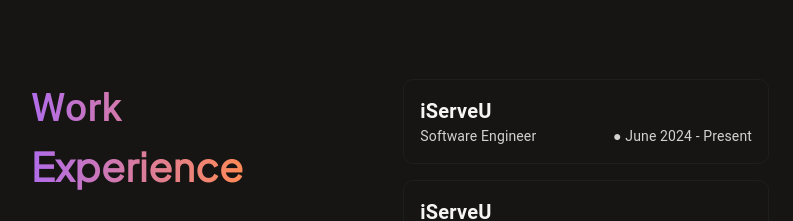
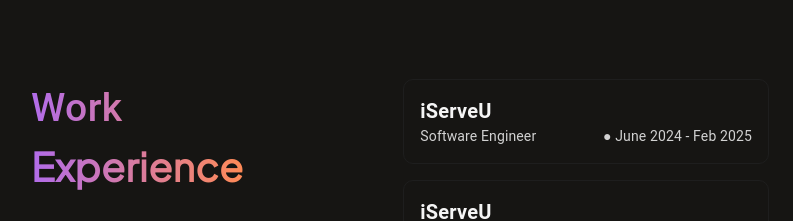
Before and after one commit to RUDRAMADHABA/Rudra-portfolio, a Next.js app: page /about in a window 1280 px wide. Shown: the part 1444-1665 px from the top of the page, without its empty margins (257-1050 px from the left). Built offline with nearby package versions, Linux system fonts and the light colour scheme.

Commit message:
Update Aboutcompo.jsx

```diff
--- a/src/app/Components/Aboutcompo.jsx
+++ b/src/app/Components/Aboutcompo.jsx
@@ -13,7 +13,7 @@
     { name: "MIT", position: "Frontend Developer", year: "2017-2019" }
   ];
   const workdata = [
-    { name: "iServeU", position: "Software Engineer", year: "June 2024 - Present" },
+    { name: "iServeU", position: "Software Engineer", year: "June 2024 - Feb 2025" },
     { name: "iServeU", position: "Software Engineer Intern", year: "Dec 2023 - June 2024" },
     { name: "Param.ai", position: "Software Development Engineer Intern", year: "Nov 2023 - Dec 2023" },
     { name: "IG Drones", position: "Software Development Engineer Intern", year: "April 2023 - July 2023" }
```
